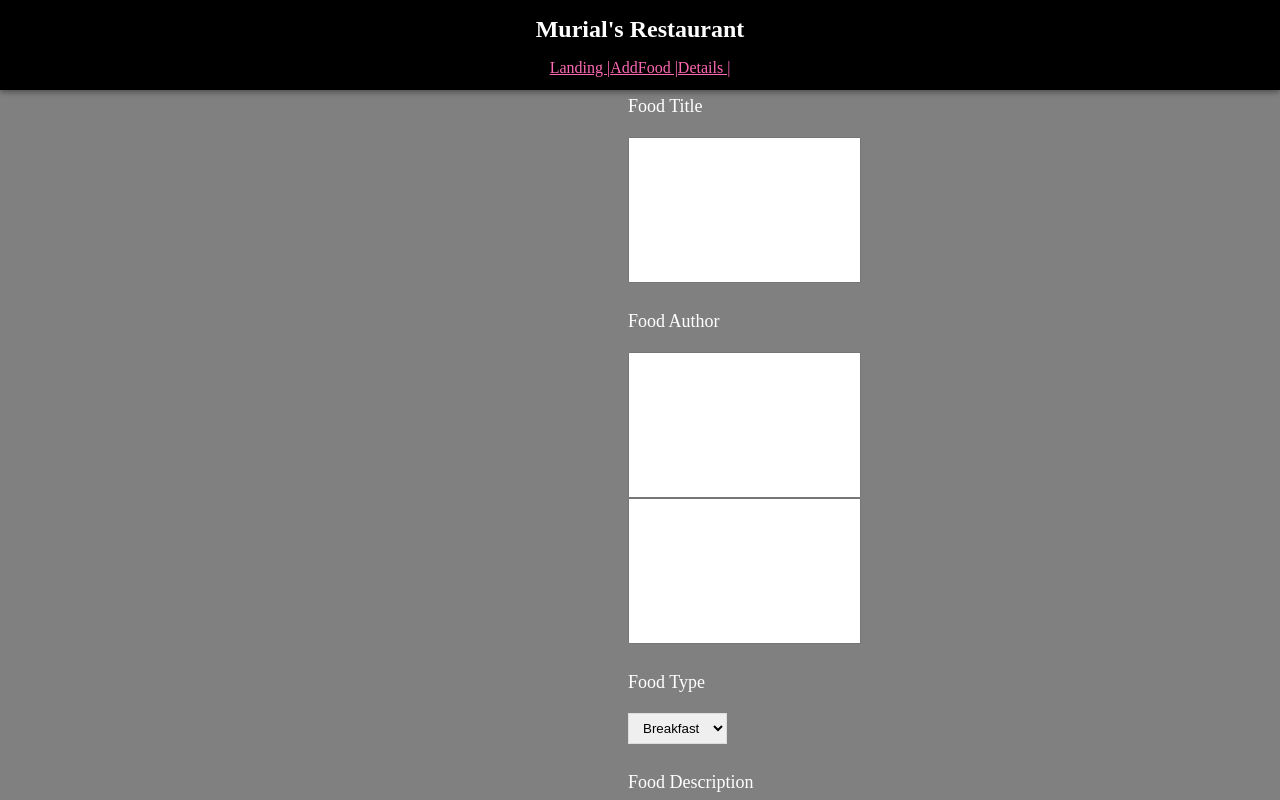
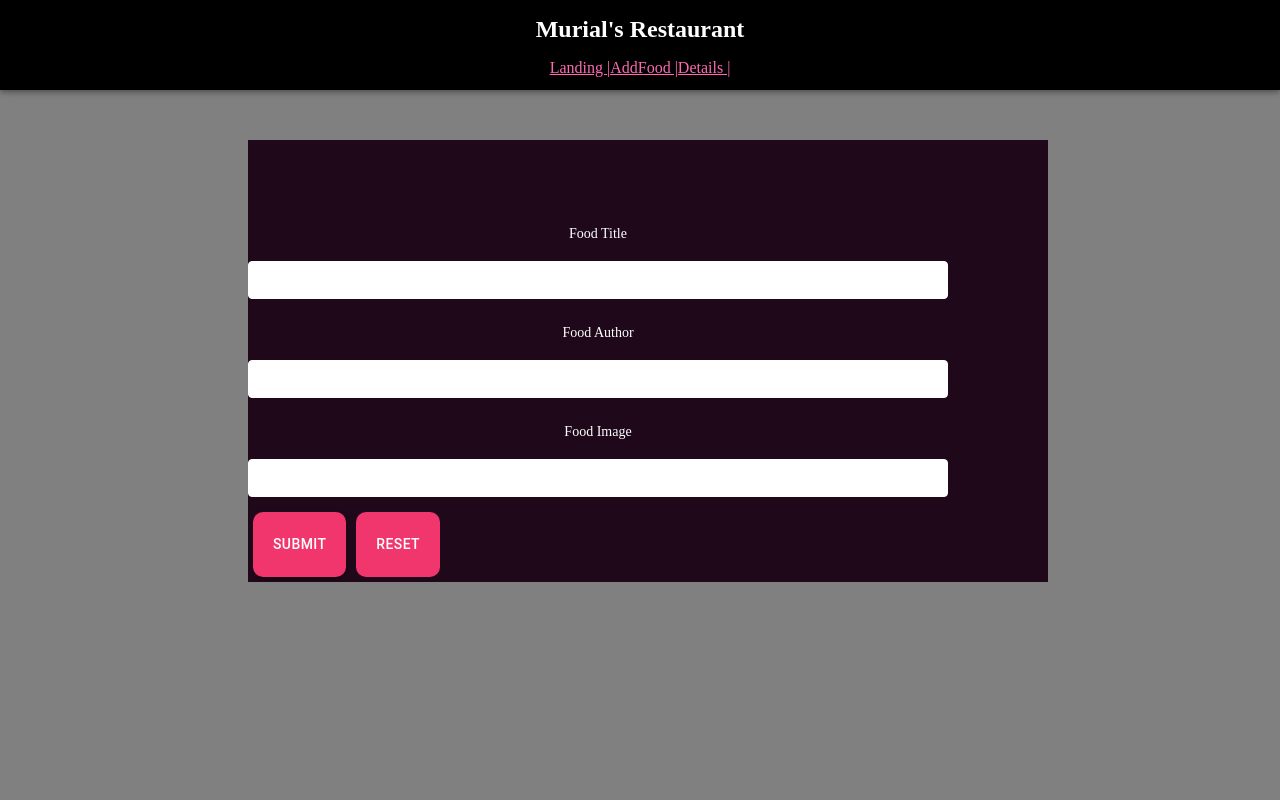
Before and after one commit to twentymurial33/murials_menu, a React (Create React App) app in the folder client/: page /add in a window 1280 px wide. Shown: the top 800 px of the page. Built offline with nearby package versions, Linux system fonts and the light colour scheme.

Commit message:
adding changes

```diff
--- a/client/src/index.css
+++ b/client/src/index.css
@@ -44,6 +44,11 @@ form {
 }
 
 .form {
-  padding-left: 620px;
   padding-top: 60px;
+  background: #1e081a;
+  max-width: 700px;
+  align-items: center;
+  padding-right: 100px;
+  margin-top: 140px;
+  margin-left: 240px;
 }
--- a/client/src/pages/AddFood.js
+++ b/client/src/pages/AddFood.js
@@ -1,17 +1,13 @@
-import React, { useState } from "react";
+import React, { useState, useEffect } from "react";
 import { useMutation } from "react-query";
-import axios from "axios";
 import Button from "@mui/material/Button";
 import Layout from "../components/Layout";
 import styled from "styled-components";
 import "../index.css";
 import { useForm } from "react-hook-form";
-import { yupResolver } from "@hookform/resolvers/yup";
 import * as yup from "yup";
 
 function AddFood() {
-  const [food, setFood] = useState("");
-  const [data, setData] = useState("");
   const [title, setTitle] = useState("");
   const [author, setAuthor] = useState("");
   const [img, setImg] = useState("");
@@ -44,24 +40,21 @@ function AddFood() {
         console.log(response);
         return await response.json();
       }
-      // return fetch.post(url, newFood, config).then((response) => {
-      //   setFood(response.data);
-      // });
     },
   });
 
   function handleForm(data) {
-    // e.preventDefault();
-    //pass the data
     console.log(data);
-
     mutation.mutate({
       title: data.title,
       img: data.img,
       author: data.author,
     });
   }
-  // add reset to clear form without button - do nothing and send user back to the landing page
+
+  useEffect(() => {
+    reset();
+  }, []);
 
   return (
     <div className="form">
@@ -76,7 +69,6 @@ function AddFood() {
           onChange={(e) => setTitle(e.target.value)}
         />
         <label>Food Author</label>
-
         <input
           type="text"
           {...register("author")}
@@ -84,6 +76,7 @@ function AddFood() {
           value={author}
           onChange={(e) => setAuthor(e.target.value)}
         />
+        <label>Food Image</label>
         <input
           type="text"
           {...register("img")}
@@ -91,18 +84,13 @@ function AddFood() {
           value={img}
           onChange={(e) => setImg(e.target.value)}
         />
-        <label>Food Type</label>
-        <select {...register("mealchoice", { required: true })}>
-          <option value="Breakfast">Breakfast</option>
-          <option value="Lunch">Lunch</option>
-          <option value="Dinner">Dinner</option>
-        </select>
-        <label>Food Description</label>
-        <textarea value={img} onChange={(e) => setImg(e.target.value)} />
         <Button variant="contained" type="submit">
           Submit
         </Button>
-        <p>{data}</p>
+
+        <Button type="button" onClick={() => reset()}>
+          Reset
+        </Button>
       </Form>
     </div>
   );
@@ -110,11 +98,14 @@ function AddFood() {
 
 const Form = styled.form`
   input {
-    display: flex;
-    align-items: center;
-    justify-content: center;
-    height: 140px;
-    padding-left: 50px;
+    display: block;
+    box-sizing: border-box;
+    width: 100%;
+    border-radius: 4px;
+    border: 1px solid white;
+    padding: 10px 15px;
+    margin-bottom: 10px;
+    font-size: 14px;
   }
   h2 {
     font-size: 20px;
@@ -148,8 +139,9 @@ const Form = styled.form`
     margin-bottom: 13px;
     margin-top: 20px;
     color: white;
-    font-size: 18px;
+    font-size: 14px;
     font-weight: 200;
+    text-align: center;
   }
 
   select {
```
